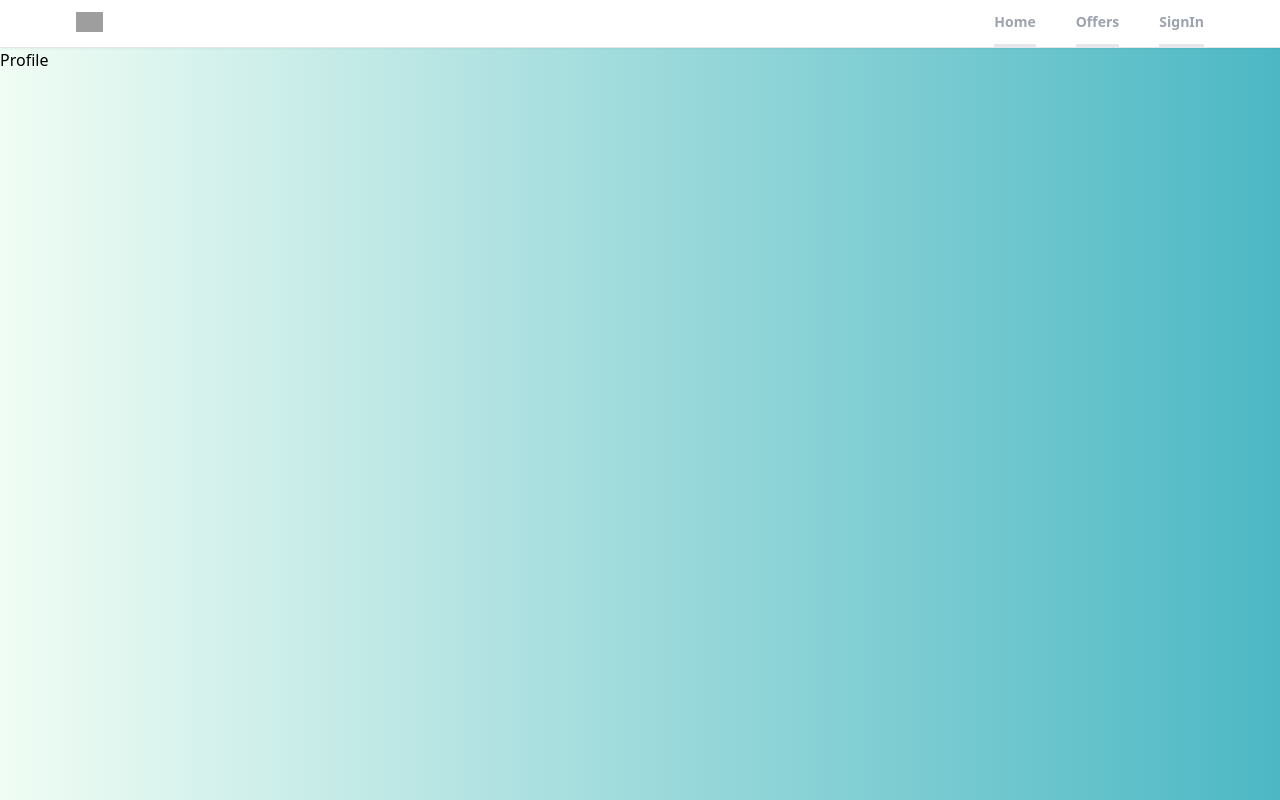
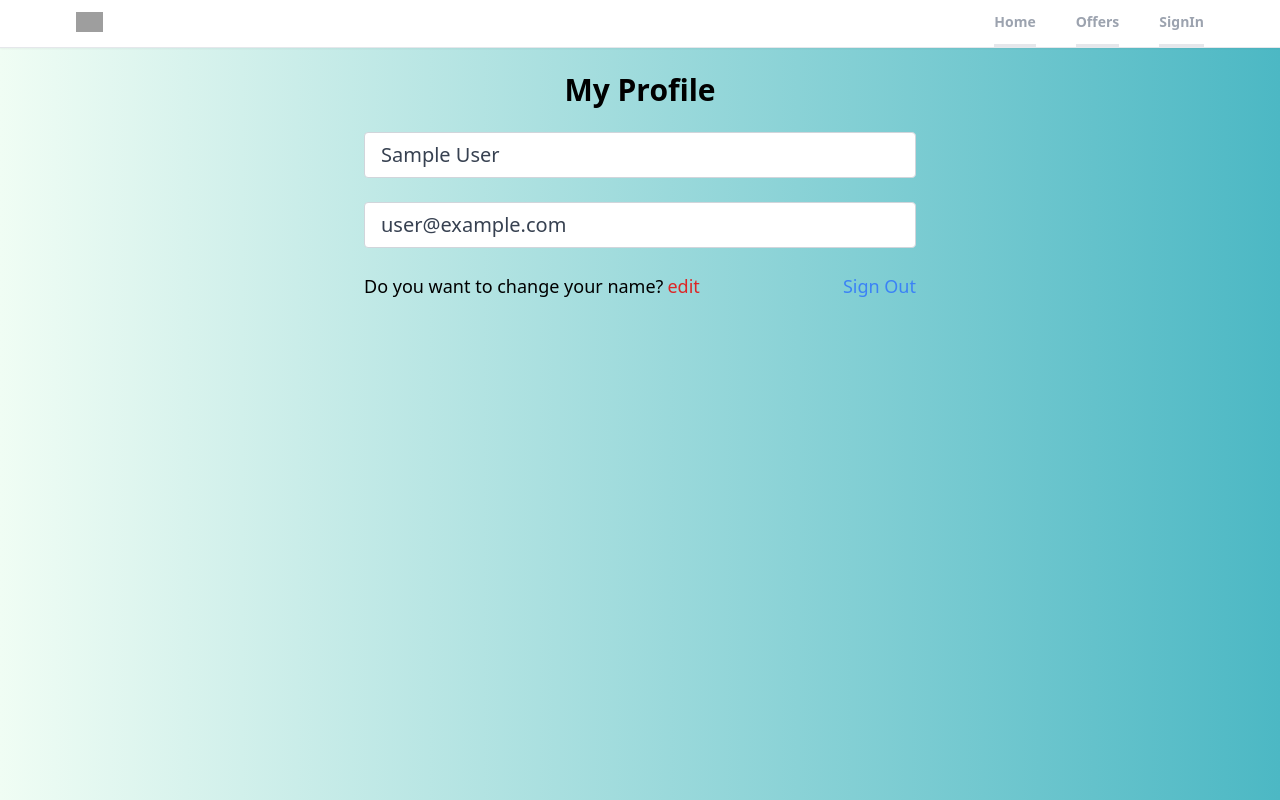
Before and after one commit to xsanket/99acress, a React (Create React App) app: page /profile in a window 1280 px wide. Built offline with nearby package versions, Linux system fonts and the light colour scheme; no server answers; sample sign-in values are in the browser's storage; grey boxes are pictures that could not be loaded.

Commit message:
"added profile and sign-out"

```diff
--- a/src/App.js
+++ b/src/App.js
@@ -8,6 +8,7 @@
 import Header from "./components/Header";
 import { ToastContainer } from "react-toastify";
 import 'react-toastify/dist/ReactToastify.css';
+import PrivateRoute from "./components/PrivateRoute";
 
 
 
@@ -21,7 +22,9 @@
           <Route path="/forgot-password" element={<ForgotPassword />} />
           <Route path="/sign-in" element={<SignIn />} />
           <Route path="/sign-up" element={<SignUp />} />
-          <Route path="/profile" element={<Profile />} />
+          <Route path="/profile" element={<PrivateRoute/>}>
+            <Route path="/profile" element={<Profile />} />
+          </Route>
           <Route path="/offers" element={<Offers />} />
         </Routes>
       </Router>
@@ -37,7 +40,7 @@
         draggable
         pauseOnHover
         theme="light"
-        transition="Bounce"/>
+        transition="Bounce" />
       {/* Same as */}
       <ToastContainer />
 
--- /dev/null
+++ b/src/components/PrivateRoute.js
@@ -0,0 +1,13 @@
+import React from 'react'
+import { Navigate, Outlet } from 'react-router';
+import {useAuthStatus} from '../hooks/useAuthStatus';
+
+export default function PrivateRoute() {
+
+    const {loggedIn, checkingStatus} = useAuthStatus()
+    if(checkingStatus){
+        return <h3>Loading.....</h3>;
+    }
+
+  return loggedIn ? <Outlet/> : <Navigate to={"/sign-in"}/>
+}
--- /dev/null
+++ b/src/hooks/useAuthStatus.jsx
@@ -0,0 +1,22 @@
+import { getAuth, onAuthStateChanged } from 'firebase/auth';
+import { useEffect } from 'react';
+import { useState } from 'react'
+
+export function useAuthStatus() {
+
+    //creating two hooks
+    const [loggedIn, setLoggedIn] = useState(false);
+    const [checkingStatus, setCheckingStatus] = useState(true);
+
+    useEffect(()=>{
+        const auth = getAuth();
+        onAuthStateChanged(auth, (user)=>{
+            if(user){
+                setLoggedIn(true);
+            }
+            setCheckingStatus(false);
+        })
+    } , [])
+
+    return { loggedIn, checkingStatus}
+}
--- a/src/pages/Profile.jsx
+++ b/src/pages/Profile.jsx
@@ -1,9 +1,55 @@
-import React from 'react'
+import React, { useState } from 'react'
+import { getAuth } from "firebase/auth"
+import { useNavigate } from 'react-router-dom';
 
-function Profile() {
+export default function Profile() {
+
+  const navigate = useNavigate();
+  const auth = getAuth();
+  //creating hook
+  const [formData, setFormData] = useState({
+    name: auth.currentUser.displayName,
+    email: auth.currentUser.email,
+  });
+  //destructing an object to get the values
+  const { name, email } = formData
+
+  //sign out from profile
+  function onLogout() {
+    auth.signOut();
+    navigate("/sign-in")
+
+  }
+
   return (
-    <div>Profile</div>
+    <>
+      <section className='max-w-6xl mx-auto flex justify-center items-center flex-col'>
+        <h1 className='text-3xl  text-center mt-6 font-bold '>
+          My Profile
+        </h1>
+        <div className='w-full md:w-[50%] mt-6 px-3'>
+          <form>
+            {/* //name */}
+            <input type="text" id="name" value={name} disabled
+              className='mb-6 w-full px-4 py-2 text-xl text-gray-700 bg-white border-gray-300 rounded transition ease-in-out'
+            />
+            {/* //email */}
+            <input type="text" id="email" value={email} disabled
+              className='mb-6 w-full px-4 py-2 text-xl text-gray-700 bg-white border-gray-300 rounded transition ease-in-out'
+            />
+
+            <div className='flex justify-between whitespace-nowrap text-sm sm:text-lg mb-6'>
+              <p className='flex items-center'>Do you want to change your name?
+                <span className='text-red-600 hover:text-red-800 transition duration-200 ease-in-out ml-1 cursor-pointer' >edit</span>
+              </p>
+
+              <p onClick={onLogout} className='text-blue-500 hover:text-blue-700 transition duration-200 ease-in-out cursor-pointer' >Sign Out</p>
+            </div>
+
+
+          </form>
+        </div>
+      </section>
+    </>
   )
 }
-
-export default Profile
```
